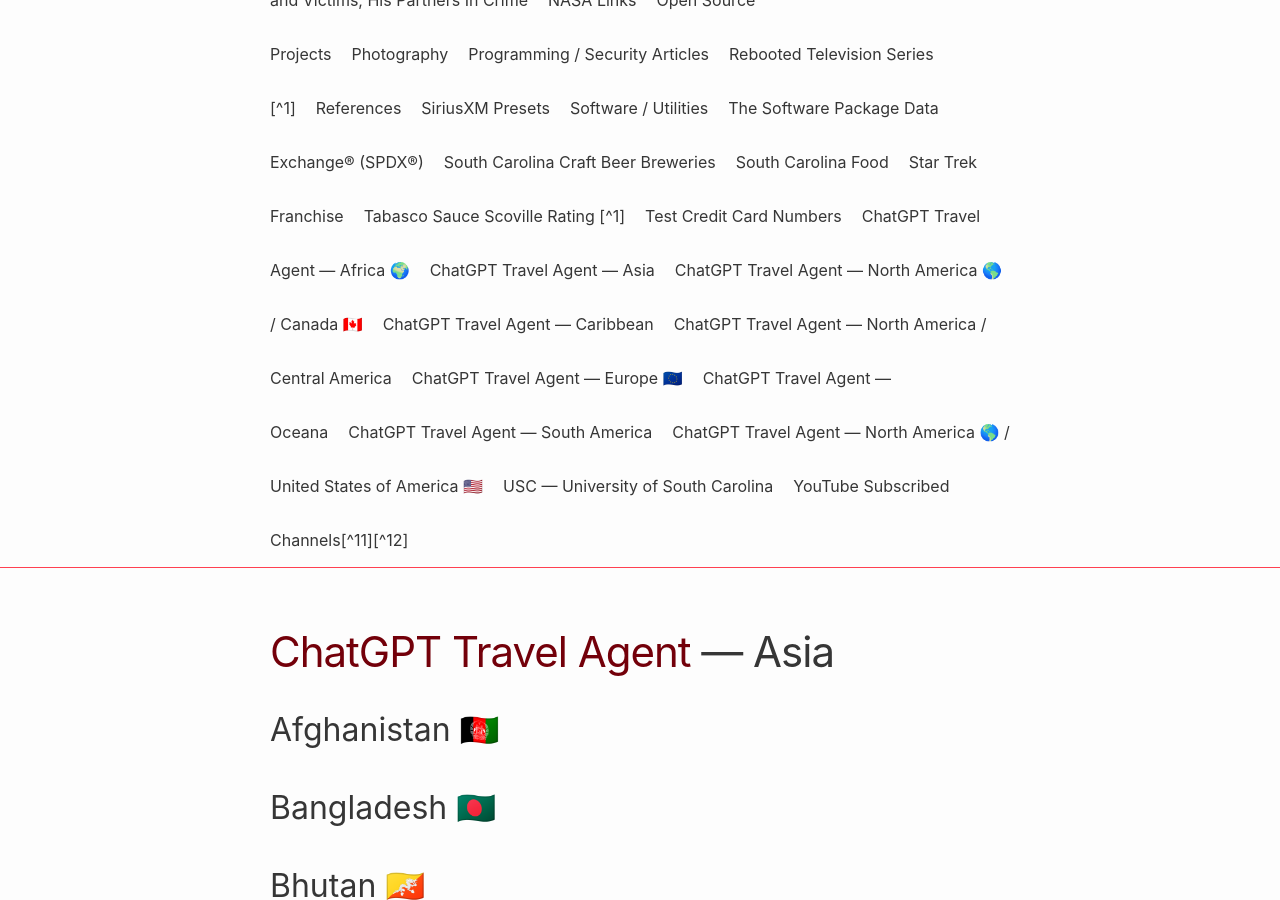
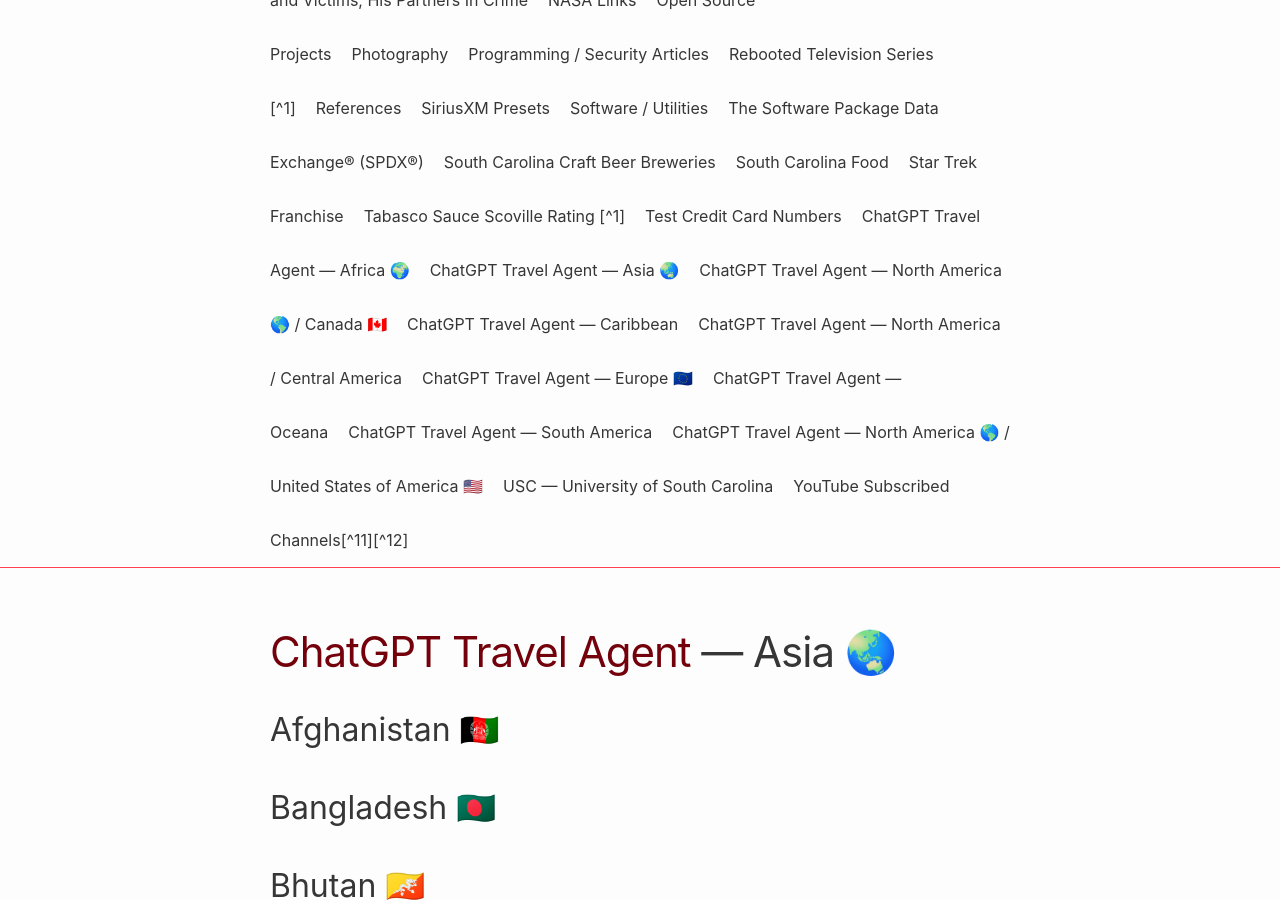
Before and after one commit to RalphHightower/RalphHightower, a Jekyll site: the page built from TravelAgentChatGPT/TravelAgentAsiaChatGPT.md, in a window 1280 px wide and 900 px high, scrolled down 626 px. Built offline with Jekyll 4.4.1, drawn with Linux system fonts in a browser that asks for light colours; our own code applies the rules of GitHub Pages for plain Markdown files.

```diff
--- a/TravelAgentChatGPT/TravelAgentAsiaChatGPT.md
+++ b/TravelAgentChatGPT/TravelAgentAsiaChatGPT.md
@@ -1,4 +1,4 @@
-# [ChatGPT Travel Agent](https://chat.openai.com/) — Asia
+# [ChatGPT Travel Agent](https://chat.openai.com/) — Asia 🌏
 ## Afghanistan 🇦🇫
 ## Bangladesh 🇧🇩
 ## Bhutan 🇧🇹
```
